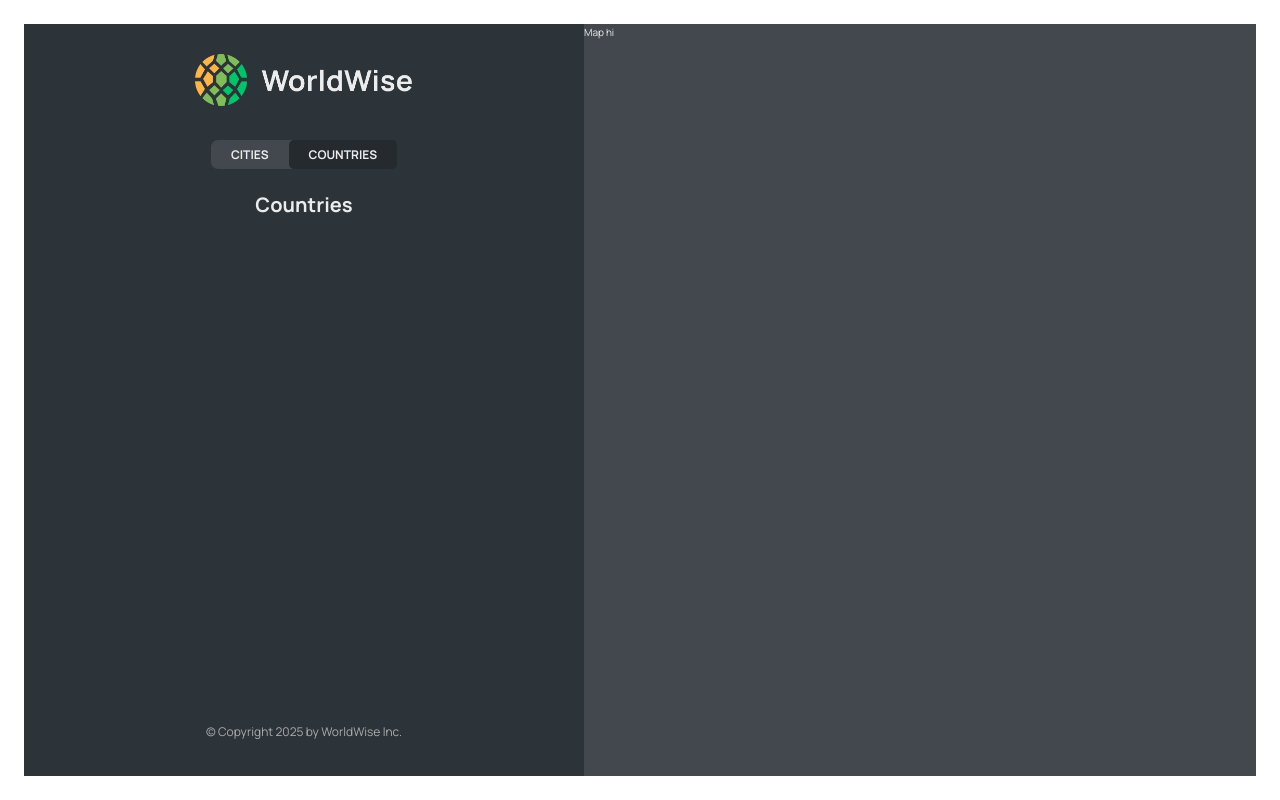
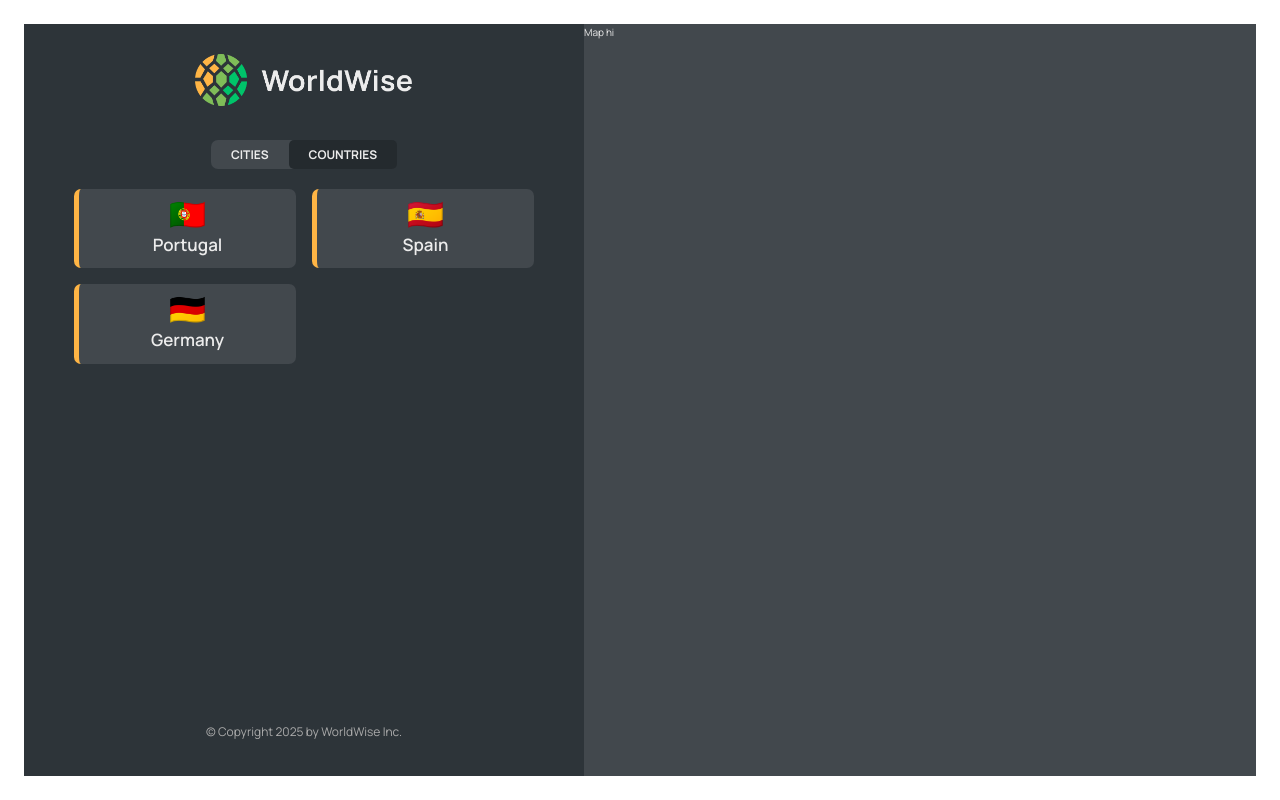
Before and after one commit to alaafawzyyyy/worldWise, a React (Vite) app: page /App/countries in a window 1280 px wide. Built offline with nearby package versions, Linux system fonts and the light colour scheme; data requests are answered from the project's data file.

Commit message:
implementing country list

```diff
--- a/src/App.jsx
+++ b/src/App.jsx
@@ -8,6 +8,7 @@
 import { AuthProvider } from './contexts/FakeAuthContext';
 import CityList from './components/CityList';
 import { useState, useEffect } from 'react';
+import CountryList from './components/CountryList';
 
 const BASE_URL = "http://localhost:8000";
 function App() {
@@ -37,7 +38,7 @@
       <Route path='/App' element={ <AppLayout/> }>
       <Route index element={<CityList cities={cities} isLoading={isLoading}/>} />
       <Route path='cities'  element={<CityList cities={cities} isLoading={isLoading}/>} />
-      <Route path='countries' element={<h1>Countries</h1>}/>
+      <Route path='countries' element={<CountryList cities={cities} isLoading={isLoading}/>}/>
       </Route>
       <Route  index path='/pricing' element={<Pricing/>}/>
       <Route path='/product' element={ <Product/> }/>
--- /dev/null
+++ b/src/components/CountryItem.jsx
@@ -0,0 +1,11 @@
+import styles from './CountryItem.module.css'
+function CountryItem({country}) {
+
+    return (
+        <li className={styles.countryItem} >
+            <span>{country.emoji}</span>
+            <span>{country.country}</span>
+        </li>
+    );
+}
+export default CountryItem;
--- /dev/null
+++ b/src/components/CountryItem.module.css
@@ -0,0 +1,19 @@
+.countryItem {
+  display: flex;
+  flex-direction: column;
+  align-items: center;
+  gap: 0.2rem;
+
+  font-size: 1.7rem;
+  font-weight: 600;
+
+  background-color: var(--color-dark--2);
+  border-radius: 7px;
+  padding: 1rem 2rem;
+  border-left: 5px solid var(--color-brand--1);
+}
+
+.countryItem span:first-child {
+  font-size: 3rem;
+  line-height: 1;
+}
--- /dev/null
+++ b/src/components/CountryList.jsx
@@ -0,0 +1,30 @@
+import styles from './CountryList.module.css'
+import CountryItem from './CountryItem';
+import Spinner from './Spinner';
+import Message from './Message';
+
+function CountryList({cities, isLoading}) {
+
+    if (isLoading) return <Spinner />;
+
+  if (!cities.length)
+    return (
+      <Message message="Add your first city by clicking on a city on the map" />
+    );
+
+  const countries = cities.reduce((arr, city) => {
+    if (!arr.map((el) => el.country).includes(city.country))
+      return [...arr, { country: city.country, emoji: city.emoji }];
+    else return arr;
+  }, []);
+
+  return (
+    <ul className={styles.countryList}>
+      {countries.map((country) => (
+        <CountryItem country={country} key={country.country} />
+      ))}
+    </ul>
+  );
+}
+
+export default CountryList;
--- /dev/null
+++ b/src/components/CountryList.module.css
@@ -0,0 +1,11 @@
+.countryList {
+  width: 100%;
+  height: 65vh;
+  list-style: none;
+  overflow-x: hidden;
+
+  display: grid;
+  grid-template-columns: 1fr 1fr;
+  align-content: start;
+  gap: 1.6rem;
+}
```
Also changed, not shown: .eslintrc.cjs.
